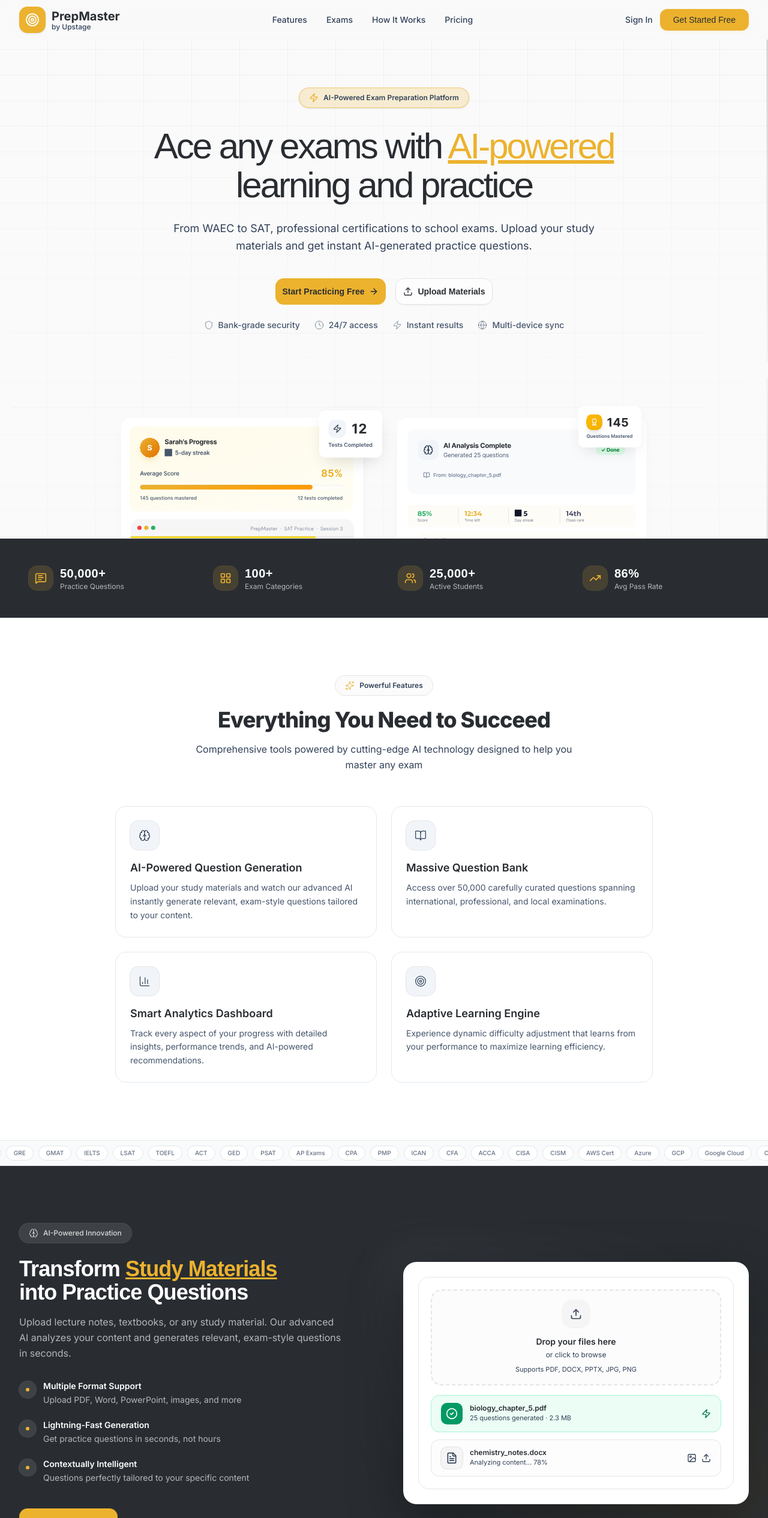
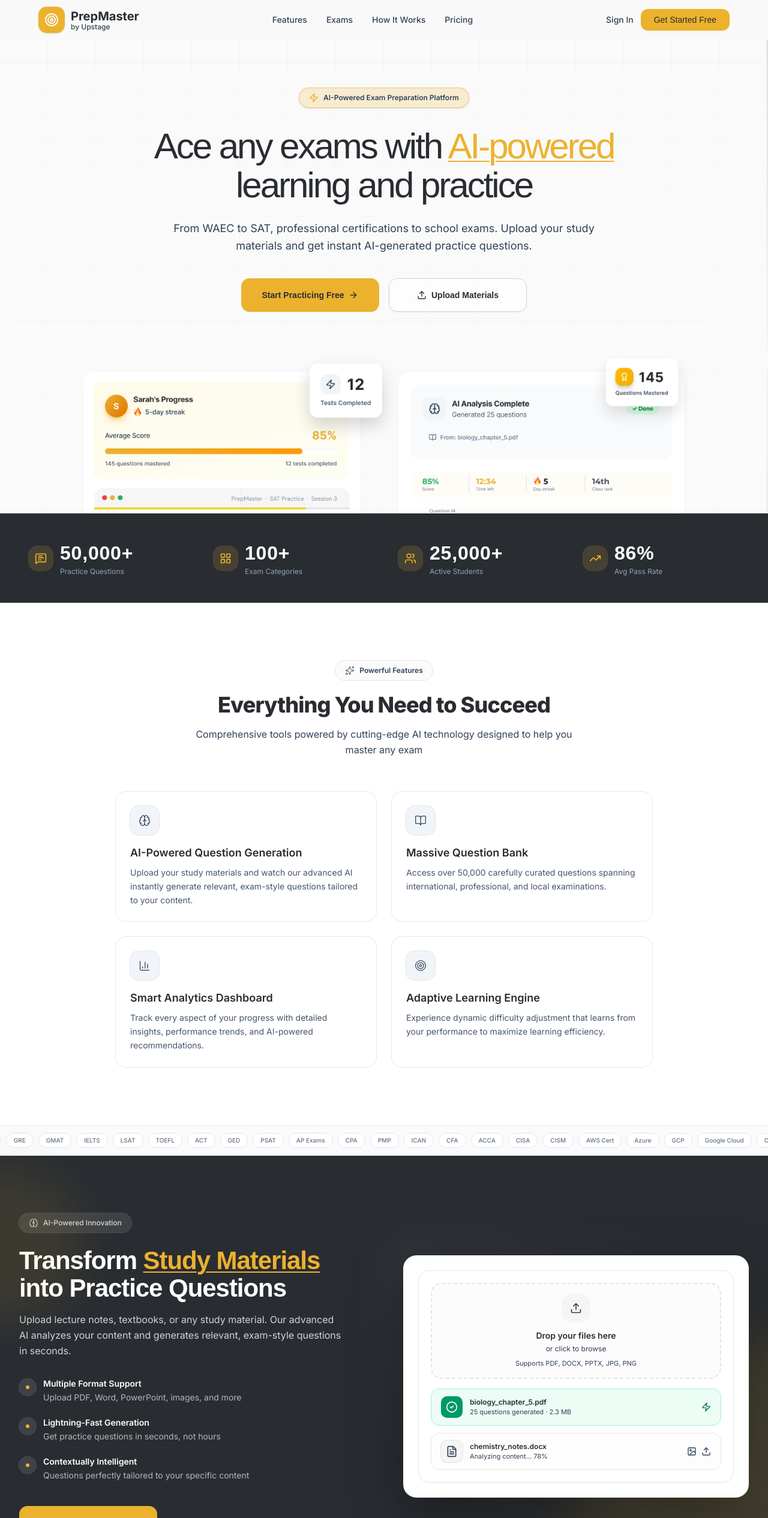
Before and after one commit to iamemmax/prep-master, a Next.js app: page / in a window 1280 px wide. Shown: the top 2531 px of the page at 60% size. Built offline with nearby package versions, Linux system fonts and the light colour scheme.

Commit message:
feat: landing page updates and polish

```diff
--- a/app/globals.css
+++ b/app/globals.css
@@ -163,6 +163,7 @@
   background-size: cover;
   background-position: center;
   background-repeat: no-repeat;
+  background-color: #292D32;
 }
 
 
--- a/components/home/exam-categories.tsx
+++ b/components/home/exam-categories.tsx
@@ -82,7 +82,7 @@ export default function ExamCategories() {
               <MotionReveal
                 key={c.title}
                 delay={idx * 0.05}
-                className="rounded-2xl border border-border bg-white px-6 py-8 shadow-sm transition-shadow hover:shadow-md"
+                className="rounded-2xl border border-border bg-white px-6 py-4 shadow-sm transition-shadow hover:shadow-md"
               >
                 <div className="flex items-start justify-between gap-4">
                   <div className="text-[48px] ">
@@ -93,7 +93,7 @@ export default function ExamCategories() {
                 <div className="mt-4 text-lg font-bold text-[#292D32] tracking-tight leading-none">{c.title}</div>
                 <div className="mt-1 text-[12px] text-[#45556C] leading-none">{c.subtitle}</div>
 
-                <div className="mt-8 pt-1 flex items-center justify-between border-t border-border text-xs text-muted-foreground">
+                <div className="mt-8 pt-4 flex items-center justify-between border-t border-border text-xs text-muted-foreground">
                   <span className="text-[#62748E] text-[12px]">Questions</span>
                   <span className="font-semibold text-[#292D32]">{c.questions}</span>
                 </div>
--- a/components/home/features-grid.tsx
+++ b/components/home/features-grid.tsx
@@ -40,7 +40,7 @@ export default function FeaturesGrid() {
       <div className="mx-auto max-w-7xl px-4 py-16 sm:px-6 lg:px-8 lg:py-24">
         <MotionReveal className="mx-auto max-w-3xl text-center">
           <div className="inline-flex items-center gap-2 rounded-full border border-border bg-muted/40 px-4 py-2 text-xs font-semibold text-muted-foreground">
-            <Sparkles className="h-4 w-4 text-primary" strokeWidth={1.5} />
+            <Sparkles className="h-4 w-4" strokeWidth={1.5} />
             Powerful Features
           </div>
 
--- a/components/home/for-schools.tsx
+++ b/components/home/for-schools.tsx
@@ -14,7 +14,7 @@ const CHIPS = [
 export default function ForSchools() {
   return (
     <section className="bg-[#F2F2F2] font-inter">
-      <div className=" px-4 py-10 sm:px-6 lg:px-8">
+      <div className=" px-4 py-10 sm:px-16 lg:px-16">
         <div className=" px-6 py-8 sm:px-10 sm:py-10">
           <div className="flex flex-col gap-6 lg:flex-row lg:items-start lg:justify-between">
             <MotionReveal className="max-w-7xl">
--- a/components/home/hero.tsx
+++ b/components/home/hero.tsx
@@ -8,9 +8,10 @@ import MotionReveal from "@/components/shared/motion-reveal"
 export default function Hero() {
   return (
     <section className="hero-bg relative isolate overflow-clip bg-background">
+     {/* add an absollute positioned div with background #f9f9f9 */}
+     <div className="w-full h-full bg-[#f9f9f9] opacity-30 absolute top-0 left-0 z-0" />
 
-
-      <div className="font-inter mx-auto max-w-7xl px-4 pb-0 pt-14 sm:px-6 sm:pb-0 sm:pt-12 lg:px-8 lg:pb-0 lg:pt-20">
+      <div className="z-10 relative font-inter mx-auto max-w-7xl px-4 pb-0 pt-14 sm:px-6 sm:pb-0 sm:pt-12 lg:px-8 lg:pb-0 lg:pt-20">
         <div className="mx-auto max-w-4xl text-center">
           <MotionReveal>
             <div className="inline-flex items-center gap-2 rounded-full border border-accent/60 bg-accent/20 px-4 py-2 text-xs font-semibold text-muted-foreground shadow-sm backdrop-blur">
@@ -20,9 +21,9 @@ export default function Hero() {
           </MotionReveal>
 
           <MotionReveal delay={0.05}>
-            <h2 className="font-jarkata mt-8 text-4xl leading-[1.08] tracking-tighter text-[#292D32] sm:text-5xl lg:text-[60px]">
+            <h2 className="font-jarkata mt-8 text-4xl leading-[1.08] tracking-tighter text-[#292D32]  lg:text-[60px]">
               Ace any exams with{" "}
-              <span className="underline text-primary">
+              <span className="underline decoration-2 underline-offset-4 text-primary">
                 AI-powered
               </span>{" "}
               learning and practice
@@ -38,8 +39,8 @@ export default function Hero() {
 
           <MotionReveal delay={0.15}>
             <div className="mt-10 flex flex-col items-center justify-center gap-3 sm:flex-row sm:gap-4">
-              <Button asChild className="h-11 rounded-[14px] px-6 font-semibold text-foreground btn-glow">
-                <Link href="/get-started">
+              <Button asChild className="h-14 rounded-[14px]  min-w-[230px] font-semibold text-foreground btn-glow">
+                <Link href="/signup">
                   Start Practicing Free <ArrowRight className="h-4 w-4" />
                 </Link>
               </Button>
@@ -47,7 +48,7 @@ export default function Hero() {
               <Button
                 asChild
                 variant="outline"
-                className="h-11 rounded-[14px] bg-white/70 px-6 font-semibold"
+                className="h-14 rounded-[14px] bg-white/70 border-[#CAD5E2] min-w-[230px] font-semibold"
               >
                 <Link href="/upload">
                   <Upload className="h-4 w-4" />
@@ -56,9 +57,9 @@ export default function Hero() {
               </Button>
             </div>
           </MotionReveal>
-
+{/*
           <MotionReveal delay={0.2}>
-            <div className="mt-6 flex flex-wrap items-center justify-center gap-x-6 gap-y-3 text-xs font-medium text-[#45556C] sm:text-sm">
+            <div className="mt-6 flex flex-wrap items-center justify-center gap-x-6 gap-y-3 text-xs font-medium text-[#45556C] sm:text-xs">
               <div className="inline-flex items-center gap-2">
                 <Shield className="h-4 w-4" strokeWidth={1} />
                 Bank-grade security
@@ -76,16 +77,16 @@ export default function Hero() {
                 Multi-device sync
               </div>
             </div>
-          </MotionReveal>
+          </MotionReveal> */}
         </div>
 
         {/* Hero image */}
-        <MotionReveal delay={0.25} y={20} className="mx-auto mt-14 max-w-4xl translate-y-10 sm:mt-12 sm:translate-y-16 lg:mt-20 lg:translate-y-10">
+        <MotionReveal delay={0.25} y={20} className="mx-auto mt-8 max-w-5xl translate-y-10 sm:translate-y-16 lg:translate-y-10">
             <Image
-              src="/assets/hero-mask.svg"
+              src="/assets/hero-mask.png"
               alt="PrepMaster dashboard preview"
-              width={600}
-              height={600}
+              width={700}
+              height={700}
               priority
               className="h-auto w-full object-contain"
             />
--- a/components/home/pricing.tsx
+++ b/components/home/pricing.tsx
@@ -27,7 +27,7 @@ const PLANS: Plan[] = [
       "AI question generation (limited)",
       "Progress tracking",
     ],
-    cta: { label: "Get started free", href: "/get-started", variant: "outline" },
+    cta: { label: "Get started free", href: "/signup", variant: "outline" },
   },
   {
     name: "Premium",
--- a/components/home/stats-strip.tsx
+++ b/components/home/stats-strip.tsx
@@ -32,10 +32,10 @@ export default function StatsStrip() {
                   <Icon className="h-5 w-5" />
                 </div>
                 <div className="min-w-0">
-                  <div className="truncate text-xl font-jarkata tracking-wide font-semibold text-white sm:text-xl">
+                  <div className="truncate text-xl font-jarkata tracking-wide font-semibold text-white sm:text-[32px]">
                     {s.value}
                   </div>
-                  <div className="truncate text-[9px] sm:text-xs font-inter text-white/65">
+                  <div className="truncate text-[10px] sm:text-xs font-inter text-[#90A1B9]">
                     {s.label}
                   </div>
                 </div>
--- a/components/home/upload-showcase.tsx
+++ b/components/home/upload-showcase.tsx
@@ -81,21 +81,18 @@ export default function UploadShowcase() {
   const marqueeChips = [...EXAM_CHIPS, ...EXAM_CHIPS]
 
   return (
-    <section className="relative isolate overflow-hidden bg-[#292D32]">
-      <div className="border-y border-border/80 bg-[#F8FAFC] py-2">
+    <section className="relative isolate overflow-hidden bg-[#292D32] font-inter">
+      <div className="border-y border-border/80 bg-[#F8FAFC] py-3">
         <div className=" ">
           <div className="chips-marquee relative overflow-hidden">
             <div className="chips-track flex w-max items-center gap-2 whitespace-nowrap pr-2">
               {marqueeChips.map((chip, i) => {
-              const active = chip === "Your own materials"
                 return (
                   <span
                     key={`${chip}-${i}`}
                     className={cn(
-                      "shrink-0 rounded-full border px-3 py-1 text-[10px] font-medium",
-                      active
-                        ? "border-primary/40 bg-primary text-[#0F172A]"
-                        : "border-border bg-white text-[#667085]"
+                      "shrink-0 rounded-full border border-border bg-white px-3 py-1 text-[10px] font-medium text-[#667085]",
+                      "transition-colors cursor-pointer duration-200 hover:border-primary/40 hover:bg-primary hover:text-[#0F172A]"
                     )}
                   >
                     {chip}
@@ -119,7 +116,9 @@ export default function UploadShowcase() {
           "bg-[radial-gradient(900px_550px_at_85%_30%,rgba(236,178,46,0.18),transparent_60%)] ellipse-bottom"
         )}
       />
-      <div className="mx-auto max-w-7xl px-4 py-16 sm:px-6 lg:px-8 lg:py-24">
+      <div className="mx-auto max-w-7xl px-4 py-16 sm:px-6 lg:px-8 lg:py-24 relative ">
+        <div className="absolute w-[255px] h-[255px] bg-[#ECB22E] -left-30 top-[18px] opacity-10 blur-2xl rounded-full"></div>
+        <div className="absolute w-[455px] h-[455px] bg-[#ECB22E] -right-30 bottom-0 opacity-10 blur-2xl rounded-full"></div>
         <div className="grid items-center gap-12 lg:grid-cols-2 lg:gap-16">
           {/* Left */}
           <MotionReveal className="font-inter">
@@ -128,15 +127,15 @@ export default function UploadShowcase() {
               AI-Powered Innovation
             </div>
 
-            <h2 className="mt-6 font-jarkata text-balance text-3xl font-extrabold leading-[1.1] tracking-tight text-white sm:text-4xl">
+            <h2 className="mt-6 font-jarkata text-balance text-3xl font-semibold leading-[1.1] tracking-tight text-white sm:text-[42px]">
               Transform{" "}
-              <span className="underline text-primary">
+              <span className="underline decoration-2 underline-offset-4 text-primary">
                 Study Materials
               </span>{" "}
               into Practice Questions
             </h2>
 
-            <p className="mt-4 max-w-xl text-pretty text-sm leading-relaxed text-white/65 sm:text-base">
+            <p className="mt-4 max-w-xl text-pretty text-sm leading-relaxed text-[#CAD5E2] sm:text-base">
               Upload lecture notes, textbooks, or any study material. Our advanced AI analyzes your
               content and generates relevant, exam-style questions in seconds.
             </p>
@@ -159,7 +158,7 @@ export default function UploadShowcase() {
             <div className="mt-10">
               <Button
                 asChild
-                className="h-14 rounded-[14px] px-6 font-medium text-foreground "
+                className="h-14 rounded-[14px] px-6 min-w-[230px] font-semibold text-foreground "
               >
                 <Link href="/upload">
                   Try AI Upload Now <ArrowRight className="h-4 w-4" />
--- a/components/shared/navbar.tsx
+++ b/components/shared/navbar.tsx
@@ -41,7 +41,7 @@ export default function Navbar({
   brandTitle = "PrepMaster",
   brandSubtitle = "by Upstage",
   onSignInHref = "/signin",
-  primaryCtaHref = "/get-started",
+  primaryCtaHref = "/signup",
 }: {
   className?: string
   brandTitle?: string
@@ -67,7 +67,7 @@ export default function Navbar({
         className
       )}
     >
-      <div className="mx-auto flex  max-w-full h-full py-2 items-center justify-between px-4 sm:px-6 lg:px-8">
+      <div className="mx-auto flex  max-w-full h-full py-2 items-center justify-between px-4 sm:px-16 lg:px-16">
         {/* Brand */}
         <Link href="/" className="flex items-center gap-2.5">
           <div className="grid h-11 w-11 place-items-center rounded-xl bg-primary text-primary-foreground shadow-sm">
```
Also changed, not shown: components/home/final-cta.tsx (+4 -4 lines).
